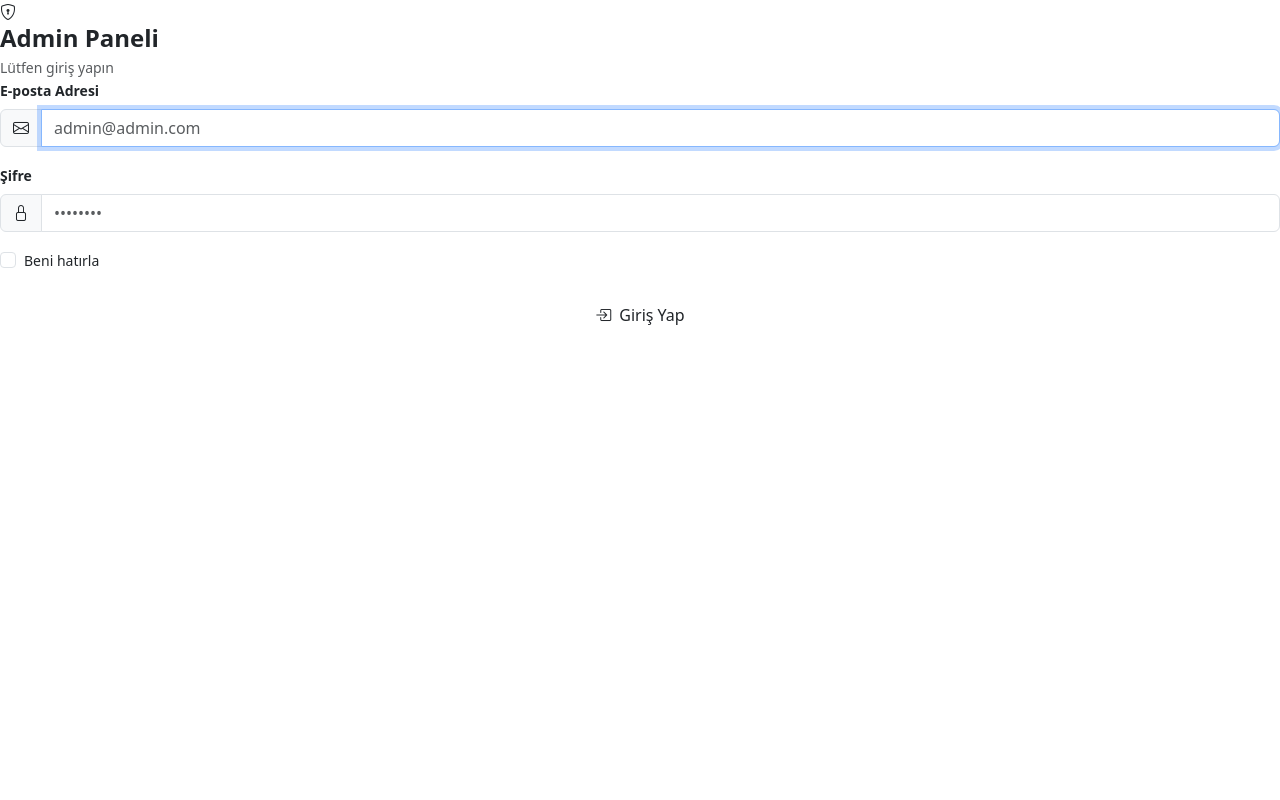
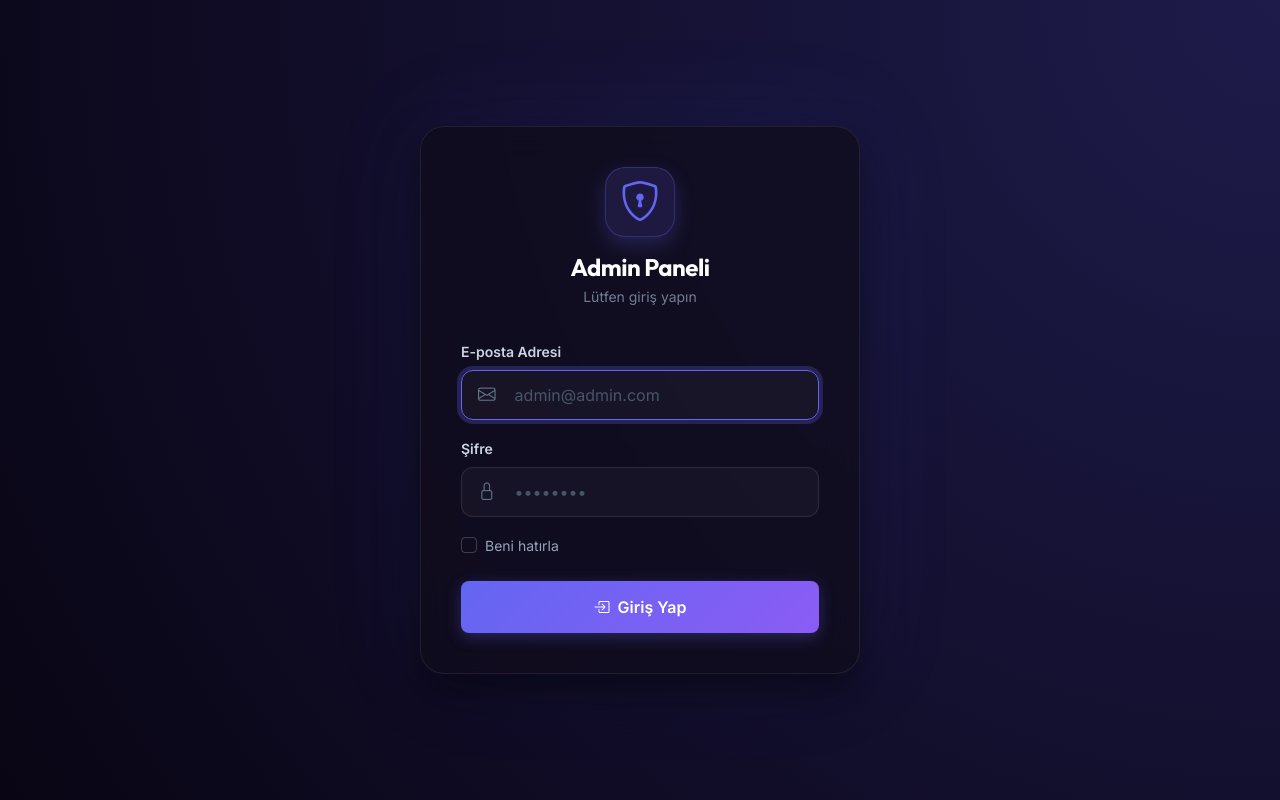
Before and after one commit to bertan1262/LaravelProject, a Laravel app: page /admin/giris in a window 1280 px wide. Run offline with Laravel 12, Linux system fonts and the light colour scheme.

Commit message:
feat: center and style admin login page with premium dark theme

```diff
--- /dev/null
+++ b/public/css/admin.css
@@ -0,0 +1,158 @@
+/*
+==================================================
+PREMIUM ADMIN LOGIN CSS
+==================================================
+*/
+body.login-wrapper {
+    background: radial-gradient(circle at top right, #1e1b4b, #090514);
+    min-height: 100vh;
+    display: flex;
+    align-items: center;
+    justify-content: center;
+    font-family: 'Inter', system-ui, -apple-system, sans-serif;
+    color: #f8fafc;
+    margin: 0;
+    padding: 20px;
+}
+
+.login-card {
+    background: rgba(17, 12, 28, 0.75);
+    backdrop-filter: blur(16px);
+    -webkit-backdrop-filter: blur(16px);
+    border: 1px solid rgba(255, 255, 255, 0.08);
+    border-radius: 24px;
+    width: 100%;
+    max-width: 440px;
+    padding: 40px;
+    box-shadow: 0 20px 40px rgba(0, 0, 0, 0.5), 0 0 100px rgba(99, 102, 241, 0.1);
+    animation: fadeIn 0.6s ease-out;
+}
+
+@keyframes fadeIn {
+    from { opacity: 0; transform: translateY(20px); }
+    to { opacity: 1; transform: translateY(0); }
+}
+
+.login-header {
+    text-align: center;
+    margin-bottom: 32px;
+}
+
+.login-header .icon {
+    font-size: 2.5rem;
+    color: #6366f1;
+    background: rgba(99, 102, 241, 0.15);
+    width: 70px;
+    height: 70px;
+    display: inline-flex;
+    align-items: center;
+    justify-content: center;
+    border-radius: 20px;
+    margin-bottom: 16px;
+    box-shadow: 0 8px 20px rgba(99, 102, 241, 0.25);
+    border: 1px solid rgba(99, 102, 241, 0.3);
+}
+
+.login-header h4 {
+    font-weight: 800;
+    font-family: 'Outfit', sans-serif;
+    letter-spacing: -0.5px;
+    color: #ffffff;
+}
+
+.login-header p {
+    color: #94a3b8;
+}
+
+.form-label {
+    color: #cbd5e1;
+    margin-bottom: 8px;
+    font-weight: 500;
+}
+
+.input-group {
+    background: rgba(255, 255, 255, 0.03) !important;
+    border: 1px solid rgba(255, 255, 255, 0.1) !important;
+    border-radius: 12px;
+    transition: all 0.3s ease;
+    overflow: hidden;
+}
+
+.input-group:focus-within {
+    border-color: #6366f1 !important;
+    box-shadow: 0 0 0 4px rgba(99, 102, 241, 0.25) !important;
+}
+
+.input-group-text {
+    background: transparent !important;
+    border: none !important;
+    color: #64748b !important;
+    padding-left: 16px;
+    font-size: 1.1rem;
+}
+
+.form-control {
+    background: transparent !important;
+    border: none !important;
+    color: #ffffff !important;
+    padding: 12px 16px 12px 8px !important;
+    box-shadow: none !important;
+}
+
+.form-control:focus {
+    background: transparent !important;
+    color: #ffffff !important;
+}
+
+.form-control::placeholder {
+    color: #475569 !important;
+}
+
+.form-check-input {
+    background-color: transparent !important;
+    border-color: rgba(255, 255, 255, 0.2) !important;
+    cursor: pointer;
+}
+
+.form-check-input:checked {
+    background-color: #6366f1 !important;
+    border-color: #6366f1 !important;
+}
+
+.form-check-label {
+    color: #94a3b8;
+    cursor: pointer;
+}
+
+.btn-login {
+    background: linear-gradient(135deg, #6366f1, #8b5cf6) !important;
+    color: #ffffff !important;
+    border: none !important;
+    padding: 14px !important;
+    font-weight: 600 !important;
+    font-size: 1rem;
+    transition: all 0.3s ease !important;
+    box-shadow: 0 4px 15px rgba(99, 102, 241, 0.3) !important;
+}
+
+.btn-login:hover {
+    background: linear-gradient(135deg, #4f46e5, #7c3aed) !important;
+    color: #ffffff !important;
+    box-shadow: 0 8px 25px rgba(99, 102, 241, 0.45) !important;
+    transform: translateY(-1px) !important;
+}
+
+.btn-login:active {
+    transform: translateY(1px) !important;
+}
+
+.invalid-feedback {
+    display: block;
+    margin-top: 6px;
+    padding-left: 16px;
+    color: #f87171 !important;
+}
+
+.input-group:has(.is-invalid) {
+    border-color: #ef4444 !important;
+}
--- a/resources/views/admin/auth/login.blade.php
+++ b/resources/views/admin/auth/login.blade.php
@@ -4,6 +4,12 @@
     <meta charset="UTF-8">
     <meta name="viewport" content="width=device-width, initial-scale=1.0">
     <title>Admin Giriş</title>
+
+    <!-- Google Fonts: Outfit & Inter -->
+    <link rel="preconnect" href="https://fonts.googleapis.com">
+    <link rel="preconnect" href="https://fonts.gstatic.com" crossorigin>
+    <link href="https://fonts.googleapis.com/css2?family=Inter:wght@300;400;500;600&family=Outfit:wght@400;500;700;800;900&display=swap" rel="stylesheet">
+
     <link href="{{ asset('vendor/bootstrap/bootstrap.min.css') }}" rel="stylesheet">
     <link href="{{ asset('vendor/bootstrap-icons/bootstrap-icons.min.css') }}" rel="stylesheet">
     <link href="{{ asset('css/admin.css') }}" rel="stylesheet">
```
